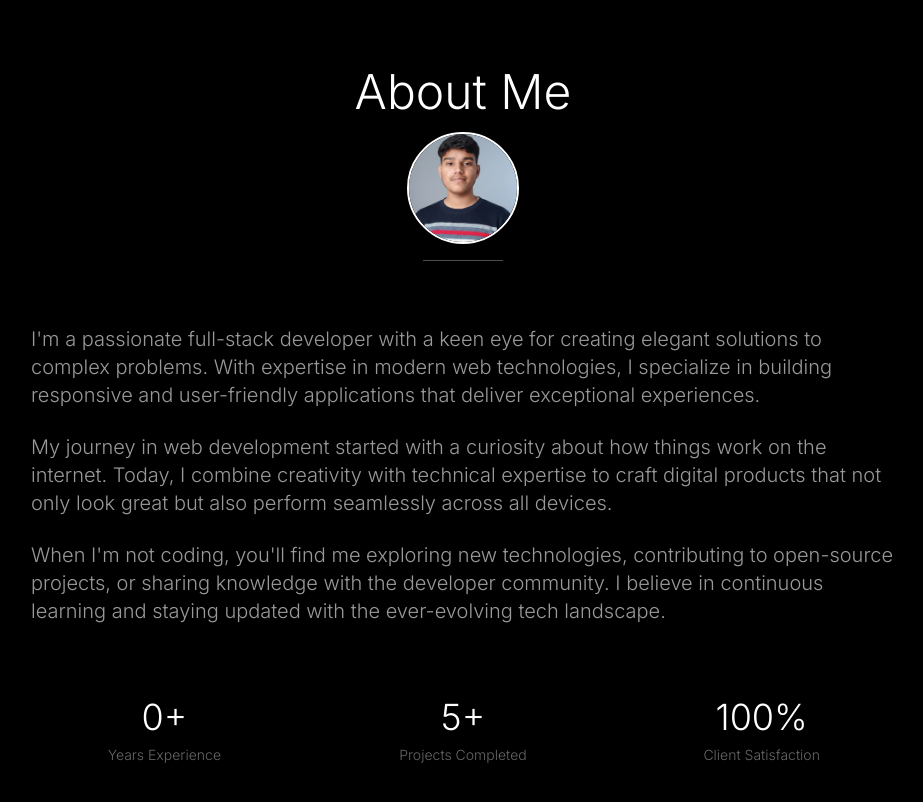
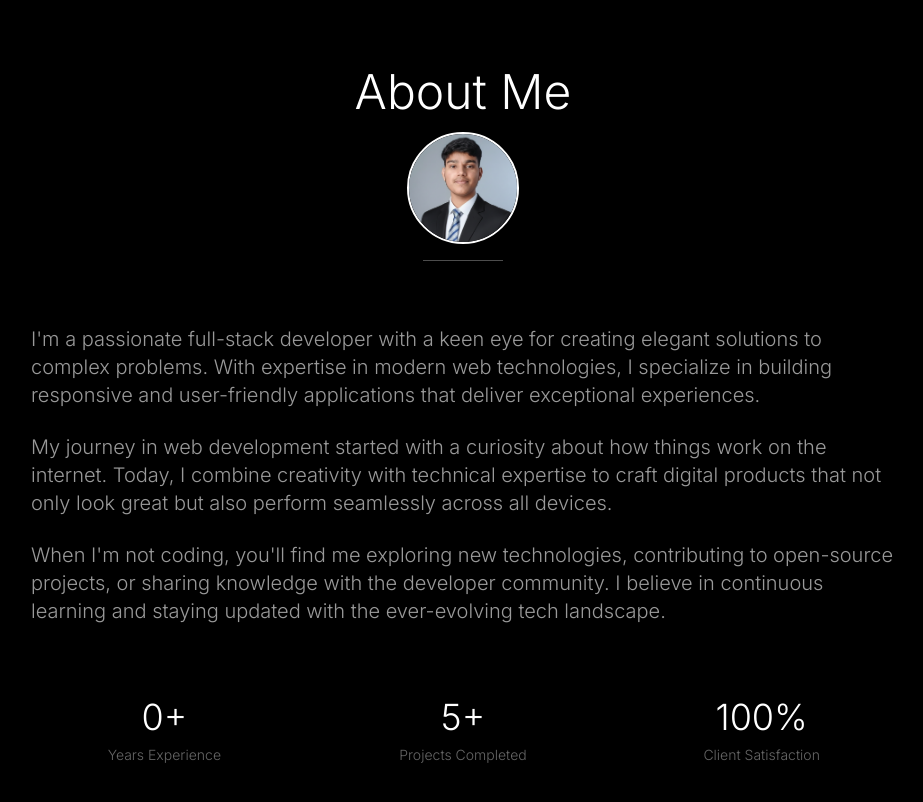
Before and after one commit to anuragverma808575-tech/portfolio, a React (Vite) app: page / in a window 1280 px wide. Shown: the part 860-1662 px from the top of the page, without its empty margins (177-1100 px from the left). Built offline with nearby package versions, Linux system fonts and the light colour scheme.

Commit message:
Update About.jsx

```diff
--- a/src/components/About.jsx
+++ b/src/components/About.jsx
@@ -38,7 +38,7 @@ const About = () => {
 
           <div className="flex justify-center mb-4">
             <img
-              src="/logo.png"
+              src="/photo.png"
               className="w-20 h-20 sm:w-24 sm:h-24 md:w-28 md:h-28 border-2 border-white rounded-full object-cover"
               alt="Logo"
             />
```
